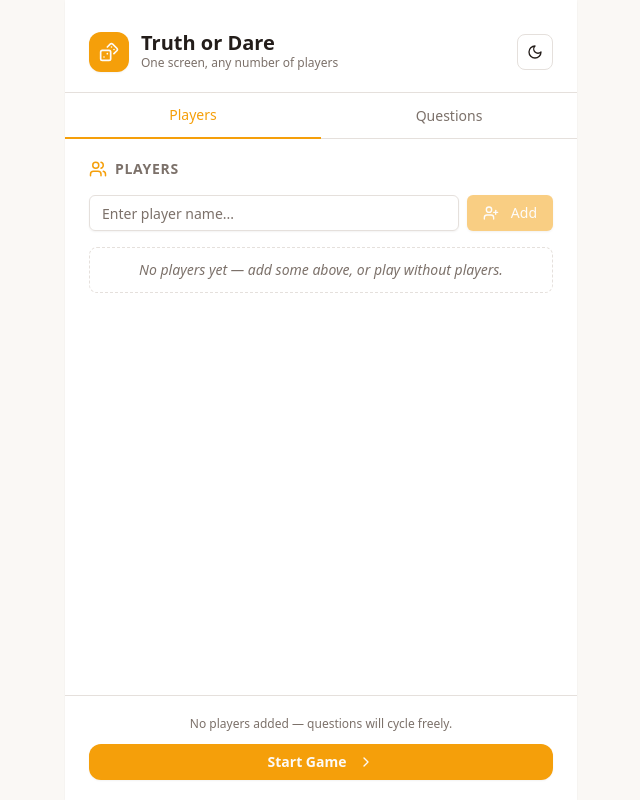
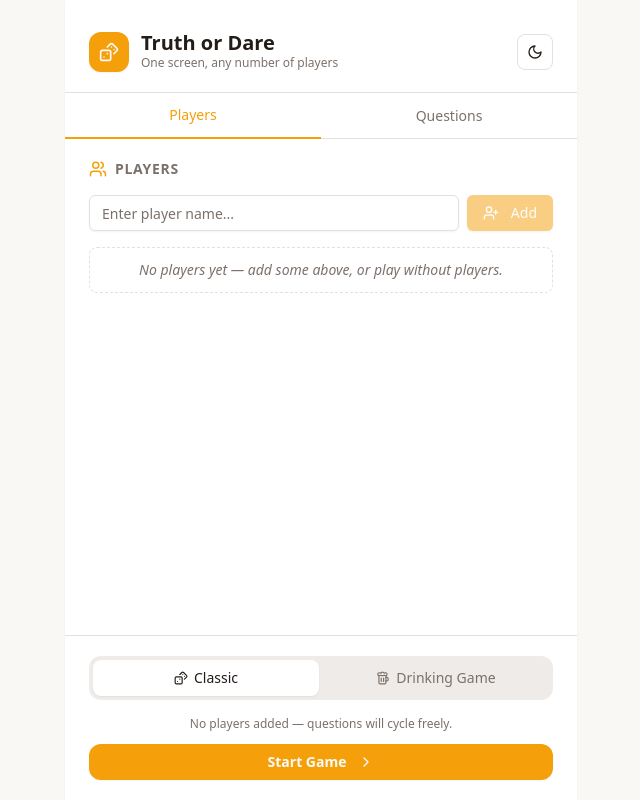
Before and after one commit to TranSon2707/tod-for-ae, a React (Vite) app: page / in a window 1280 px wide. Shown: the whole page, without its empty margins (319-959 px from the left). Built offline with nearby package versions, Linux system fonts and the light colour scheme.

Commit message:
add drinking game- i sleep i fix smol thing later (maybe)

```diff
--- a/src/App.jsx
+++ b/src/App.jsx
@@ -1,5 +1,5 @@
 import { useState } from 'react';
-import { Dices, ChevronRight } from 'lucide-react';
+import { Dices, ChevronRight, Beer } from 'lucide-react';
 import { useGameState } from './hooks/useGameState.js';
 import { PlayerSetup } from './components/PlayerSetup.jsx';
 import { QuestionSetSelector } from './components/QuestionSetSelector.jsx';
@@ -17,6 +17,7 @@ export default function App() {
     reorderPlayers,
     selectQuestionSet,
     addCustomQuestionSet,
+    setGameMode,
     startGame,
     nextTurn,
     resetGame,
@@ -101,6 +102,32 @@ export default function App() {
 
         {/* Start-game footer */}
         <div className="px-6 py-5">
+          {/* Game mode toggle */}
+          <div className="grid grid-cols-2 gap-1 p-1 mb-4 bg-muted rounded-xl">
+            <button
+              onClick={() => setGameMode('classic')}
+              className={[
+                'flex items-center justify-center gap-1.5 py-2 rounded-lg text-sm font-medium transition-colors',
+                state.gameMode === 'classic'
+                  ? 'bg-card text-foreground shadow-sm'
+                  : 'text-muted-foreground hover:text-foreground',
+              ].join(' ')}
+            >
+              <Dices size={14} /> Classic
+            </button>
+            <button
+              onClick={() => setGameMode('drinking')}
+              className={[
+                'flex items-center justify-center gap-1.5 py-2 rounded-lg text-sm font-medium transition-colors',
+                state.gameMode === 'drinking'
+                  ? 'bg-card text-foreground shadow-sm'
+                  : 'text-muted-foreground hover:text-foreground',
+              ].join(' ')}
+            >
+              <Beer size={14} /> Drinking Game
+            </button>
+          </div>
+
           {state.players.length === 0 && (
             <p className="text-xs text-muted-foreground text-center mb-3">
               No players added — questions will cycle freely.
--- a/src/components/GameScreen.jsx
+++ b/src/components/GameScreen.jsx
@@ -1,10 +1,11 @@
 import { useState, useEffect } from 'react';
-import { ArrowRight, Flame, CircleHelp, RotateCcw, Users } from 'lucide-react';
+import { ArrowRight, Flame, CircleHelp, RotateCcw, Users, Beer } from 'lucide-react';
 import { Badge } from './ui/index.jsx';
 import { Button } from './ui/index.jsx';
 
 export function GameScreen({ state, onNext, onReset }) {
-  const { currentQuestion, currentPlayerIndex, players, screen } = state;
+  const { currentQuestion, currentPlayerIndex, players, screen, gameMode } = state;
+  const isDrinking = gameMode === 'drinking';
 
   const [cardKey, setCardKey]                   = useState(0);
   const [currentPlayerName, setCurrentPlayerName] = useState(null);
@@ -22,6 +23,7 @@ export function GameScreen({ state, onNext, onReset }) {
 
   const isFirstCard = !currentQuestion;
   const isTruth     = currentQuestion?.type === 'truth';
+  const drinkCount  = currentQuestion?.difficulty ?? 1;
 
   // ── Finished screen ────────────────────────────────────────────────────────
 
@@ -60,6 +62,11 @@ export function GameScreen({ state, onNext, onReset }) {
               ? `${players.length} player${players.length !== 1 ? 's' : ''}`
               : 'No players'}
           </span>
+          {isDrinking && (
+            <Badge className="bg-amber-500/15 text-amber-600 dark:text-amber-400 border-0 text-xs ml-1 flex items-center gap-1">
+              <Beer size={10} /> Drinking Game
+            </Badge>
+          )}
         </div>
         <button
           onClick={onReset}
@@ -81,6 +88,11 @@ export function GameScreen({ state, onNext, onReset }) {
                 ? `Starting with ${players[0].name}. Press Next to draw the first question.`
                 : 'Press Next to draw the first question.'}
             </p>
+            {isDrinking && (
+              <p className="text-xs text-amber-600 dark:text-amber-400 font-medium">
+                🍺 Fail a card, drink up — check the card for how many.
+              </p>
+            )}
           </div>
         ) : (
           /* Question card */
@@ -103,7 +115,7 @@ export function GameScreen({ state, onNext, onReset }) {
               ].join(' ')}
             >
               {/* Card type label */}
-              <div className="flex items-center gap-2 px-5 pt-5 pb-3">
+              <div className="flex items-center gap-2 px-5 pt-5 pb-3 flex-wrap">
                 {isTruth
                   ? <CircleHelp size={18} className="text-truth" />
                   : <Flame      size={18} className="text-dare" />
@@ -118,6 +130,13 @@ export function GameScreen({ state, onNext, onReset }) {
                 >
                   {currentQuestion?.type}
                 </Badge>
+
+                {isDrinking && (
+                  <Badge className="bg-amber-500/15 text-amber-600 dark:text-amber-400 border-0 text-xs font-bold flex items-center gap-1 ml-auto">
+                    <Beer size={12} />
+                    {drinkCount} {drinkCount === 1 ? 'drink' : 'drinks'} if failed
+                  </Badge>
+                )}
               </div>
 
               {/* Question text */}
--- a/src/components/QuestionSetSelector.jsx
+++ b/src/components/QuestionSetSelector.jsx
@@ -2,11 +2,13 @@ import { useRef } from 'react';
 import { BookOpen, CircleCheck, Upload } from 'lucide-react';
 import { Badge } from './ui/index.jsx';
 import { Button } from './ui/index.jsx';
+import { normalizeDifficulty } from '../data/questionSets.js';
 
 export function QuestionSetSelector({ questionSets, selectedId, onSelect, onUpload }) {
   const fileInputRef = useRef(null);
 
   // Parses raw CSV text into an array of question objects.
+  // Supports 2 columns (text, type) or 3 columns (text, type, difficulty).
   function parseCSV(csvText) {
     const rows = parseCSVRows(csvText);
     const questions = [];
@@ -20,12 +22,20 @@ export function QuestionSetSelector({ questionSets, selectedId, onSelect, onUplo
       const parts = rows[i];
       if (parts.length < 2) continue;
 
-      const text = parts.slice(0, parts.length - 1).join(',').trim();
-      const rawType = parts[parts.length - 1].trim().toLowerCase();
+      // 2 columns  -> text, type              (legacy format)
+      // 3+ columns -> text, type, difficulty  (last column is difficulty)
+      const hasDifficultyColumn = parts.length >= 3;
+      const typeIndex = hasDifficultyColumn ? parts.length - 2 : parts.length - 1;
+
+      const text = parts.slice(0, typeIndex).join(',').trim();
+      const rawType = parts[typeIndex]?.trim().toLowerCase();
       const type = rawType === 'd' || rawType === 'dare' ? 'dare' : 'truth';
+      const difficulty = normalizeDifficulty(
+        hasDifficultyColumn ? parts[parts.length - 1] : undefined,
+      );
 
       if (text) {
-        questions.push({ id: `custom-${i}`, text, type });
+        questions.push({ id: `custom-${i}`, text, type, difficulty });
       }
     }
 
@@ -173,9 +183,11 @@ export function QuestionSetSelector({ questionSets, selectedId, onSelect, onUplo
           <Upload size={14} className="mr-2" /> Upload CSV question set
         </Button>
         <p className="text-xs text-muted-foreground mt-1.5 text-center">
-          Two columns:{' '}
-          <code className="bg-muted px-1 rounded">question text</code> and{' '}
-          <code className="bg-muted px-1 rounded">truth/dare</code>
+          Columns:{' '}
+          <code className="bg-muted px-1 rounded">question text</code>,{' '}
+          <code className="bg-muted px-1 rounded">truth/dare</code>, optionally{' '}
+          <code className="bg-muted px-1 rounded">difficulty</code>{' '}
+          (drinks in Drinking Game mode — defaults to 1)
         </p>
       </div>
     </div>
--- a/src/data/questionSets.js
+++ b/src/data/questionSets.js
@@ -1,10 +1,29 @@
 /**
- * Adds stable IDs to an array of questions.
- * @param {Array}  questions - Raw question objects (text + type).
+ * Normalizes a raw difficulty value (e.g. from CSV) to a positive integer.
+ * Used as the number of drinks to take in Drinking Game mode if a truth/dare
+ * isn't completed. Missing, non-numeric, or non-positive values fall back to 1.
+ * @param {*} value - Raw difficulty value.
+ */
+export function normalizeDifficulty(value) {
+  const n = Number(value);
+  if (value === '' || value === null || value === undefined || !Number.isFinite(n) || n <= 0) {
+    return 1;
+  }
+  return Math.round(n);
+}
+
+/**
+ * Adds stable IDs to an array of questions and normalizes each question's
+ * difficulty.
+ * @param {Array}  questions - Raw question objects (text + type [+ difficulty]).
  * @param {string} prefix    - Prefix used to namespace the IDs.
  */
 function withIds(questions, prefix) {
-  return questions.map((q, i) => ({ ...q, id: `${prefix}-${i}` }));
+  return questions.map((q, i) => ({
+    ...q,
+    difficulty: normalizeDifficulty(q.difficulty),
+    id: `${prefix}-${i}`,
+  }));
 }
 
 // ---------------------------------------------------------------------------
--- a/src/hooks/useGameState.js
+++ b/src/hooks/useGameState.js
@@ -26,6 +26,7 @@ function createInitialState() {
     allQuestions: [],                     // full question list for the active set
     selectedQuestionSetId: 'classic',
     questionSets: DEFAULT_QUESTION_SETS,
+    gameMode: 'classic',                  // 'classic' | 'drinking'
   };
 }
 
@@ -73,6 +74,10 @@ export function useGameState() {
       questionSets: [...prev.questionSets, questionSet],
       selectedQuestionSetId: questionSet.id,
     }));
+  }, []);
+
+  const setGameMode = useCallback((mode) => {
+    setState((prev) => ({ ...prev, gameMode: mode }));
   }, []);
 
   // ── Game lifecycle ─────────────────────────────────────────────────────────
@@ -193,6 +198,7 @@ export function useGameState() {
     reorderPlayers,
     selectQuestionSet,
     addCustomQuestionSet,
+    setGameMode,
     startGame,
     nextTurn,
     resetGame,
--- a/src/index.css
+++ b/src/index.css
@@ -4,8 +4,10 @@
 
 /* ---------------------------------------------------------------------------
    Theme tokens — Light & Dark
-   HSL triplets (no hsl() wrapper) so Tailwind can add alpha via
+   Hue Saturation Light triplets (no hsl() wrapper) so Tailwind can add alpha via
    hsl(var(--token) / <alpha-value>)
+
+
 --------------------------------------------------------------------------- */
 :root {
   --background: 36 33% 97%;
@@ -90,6 +92,8 @@ body {
   transition: background-color 0.2s ease, color 0.2s ease;
 }
 
+
+/* key frames */
 @keyframes slide-in-from-bottom-4 {
   0%   { opacity: 0; transform: translateY(1rem); }
   100% { opacity: 1; transform: translateY(0); }
```
